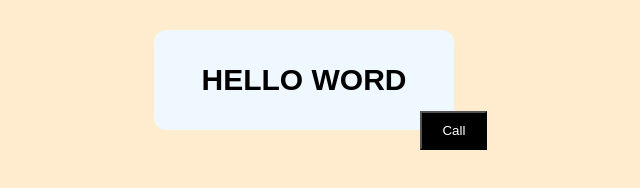
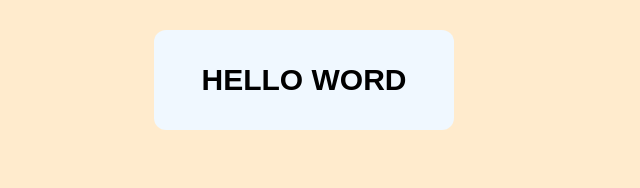
Before and after one commit to igor-86/htmlcss-hello, a plain HTML site: page index.html in a window 1280 px wide. Shown: the whole page, without its empty margins (336-976 px from the left). Drawn offline with Linux system fonts and the light colour scheme.

Commit message:
Revert "Bottone per le informazioni"
This reverts commit 42f37602cd0d648c184c3e123c69722833916a85.

```diff
--- a/index.html
+++ b/index.html
@@ -10,7 +10,6 @@
 <body>
     <div class="container">
       <h1>Hello word</h1>
-      <button class="call">Call</button>
     </div>
 </body>
 </html>
--- a/style.css
+++ b/style.css
@@ -24,14 +24,6 @@ body{background-color: blanchedalmond;}
 .container:hover >h1{
     color: rgb(54, 34, 34);
     font-size: 35px;
-}
-.container > .call{
-    background-color: black;
-    color: white;
-    position: absolute;
-    bottom:-19.5px;
-    right:-33.4px;
-    padding: 10px 20px;
-    cursor: pointer;
+
 }
 /* ___Fine____ */
```
